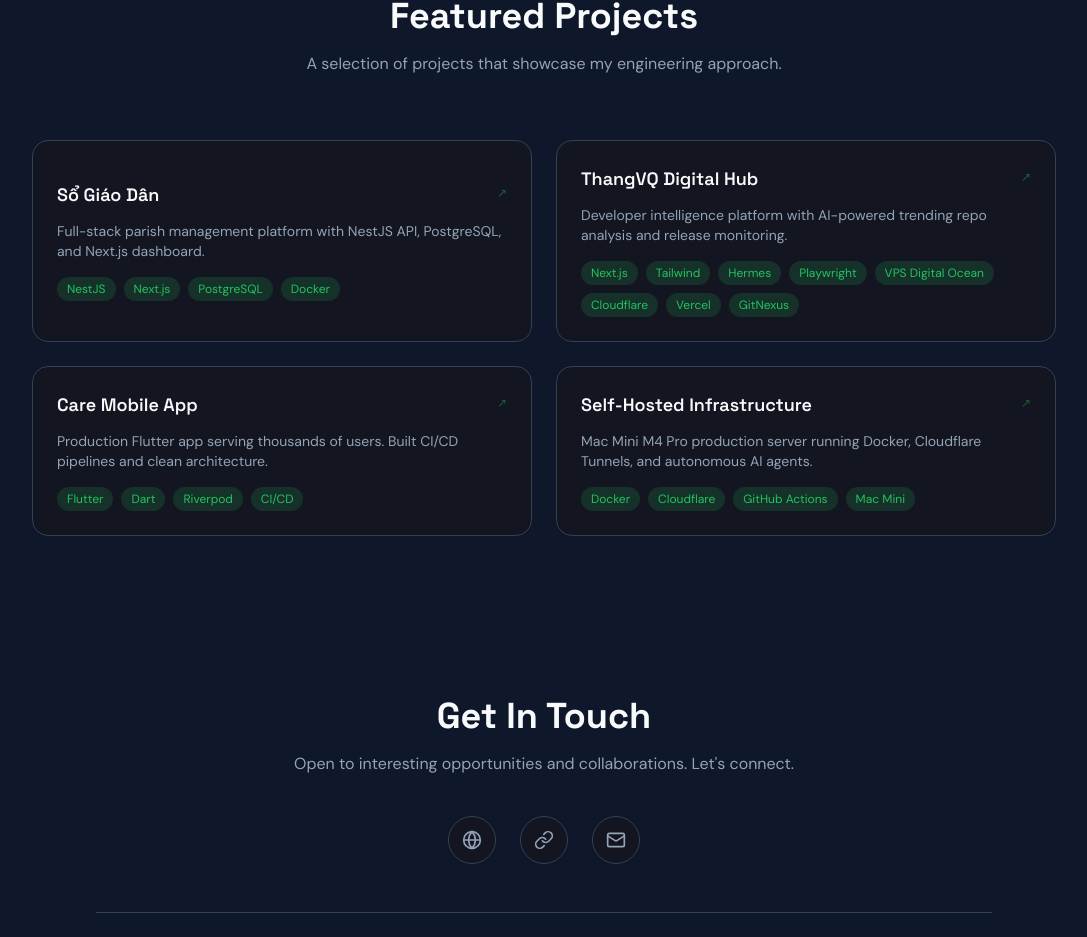
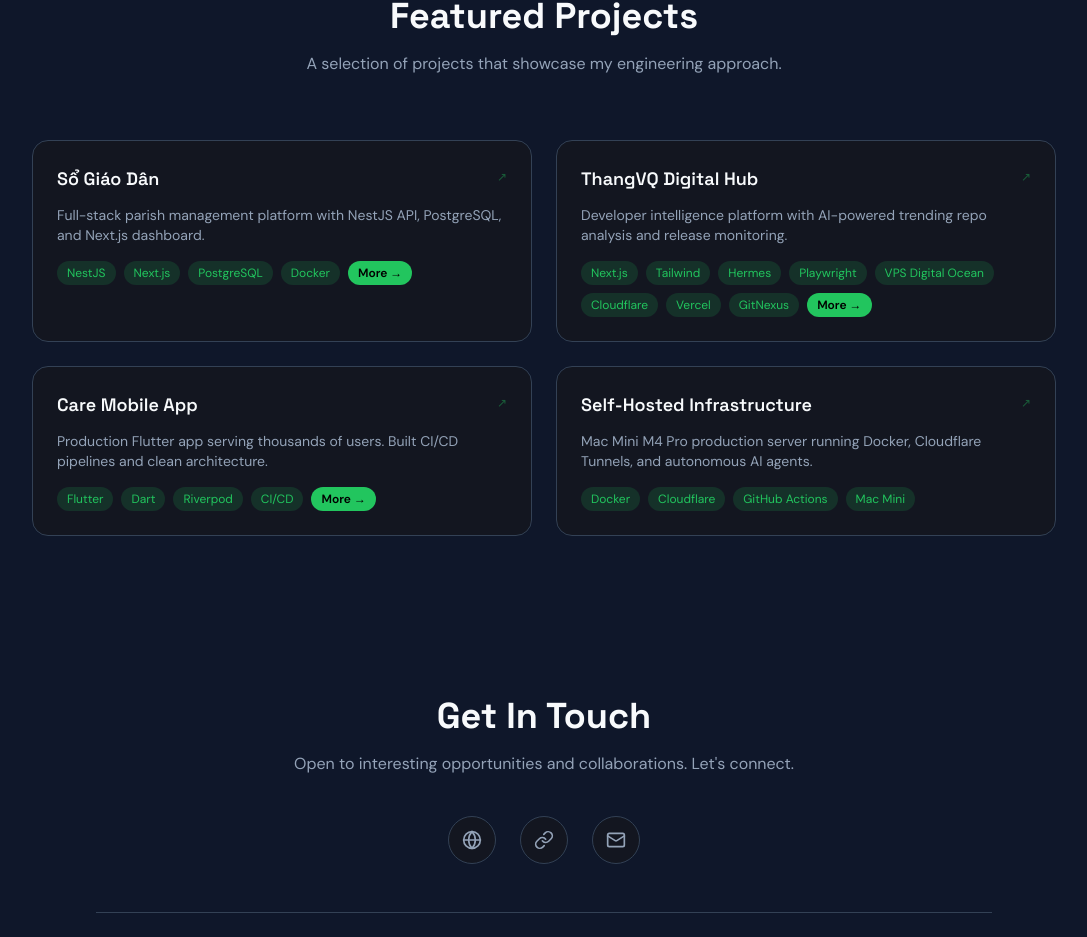
Before and after one commit to thangvq95/thangvq-digital-hub, a Next.js app: page / in a window 1280 px wide. Shown: the part 3616-4553 px from the top of the page, without its empty margins (96-1183 px from the left). Built offline with nearby package versions, Linux system fonts and the light colour scheme.

Commit message:
feat: add client-side More link on project cards routing to stack page

```diff
--- a/components/portfolio/ProjectsSection.tsx
+++ b/components/portfolio/ProjectsSection.tsx
@@ -1,6 +1,7 @@
 "use client";
 
 import { useState } from "react";
+import Link from "next/link";
 import { PROJECTS } from "@/lib/constants";
 import ProjectDialog from "./ProjectDialog";
 
@@ -25,11 +26,28 @@
           A selection of projects that showcase my engineering approach.
         </p>
         <div className="grid grid-cols-1 sm:grid-cols-2 gap-6">
-          {PROJECTS.map((project, i) => (
-            <button
+          {PROJECTS.map((project, i) => {
+            const stackUrl =
+              project.stackProject !== null &&
+              project.stackProject !== undefined
+                ? project.stackProject === ""
+                  ? "/stack"
+                  : `/stack?project=${project.stackProject}`
+                : null;
+
+            return (
+              <div
                 key={project.title}
                 data-testid={`project-card-${i}`}
                 onClick={() => setSelected(project)}
+                onKeyDown={(e) => {
+                  if (e.key === "Enter" || e.key === " ") {
+                    e.preventDefault();
+                    setSelected(project);
+                  }
+                }}
+                role="button"
+                tabIndex={0}
                 className="p-6 rounded-2xl glass card-hover group text-left w-full cursor-pointer transition-all duration-200"
                 style={{ border: "1px solid var(--border)" }}
                 aria-label={`View details for ${project.title}`}
@@ -68,9 +86,25 @@
                       {tag}
                     </span>
                   ))}
+                  {stackUrl && (
+                    <Link
+                      href={stackUrl}
+                      onClick={(e) => {
+                        e.stopPropagation();
+                      }}
+                      className="text-xs px-2.5 py-1 rounded-full hover:brightness-110 active:scale-95 transition-all duration-150 font-semibold"
+                      style={{
+                        background: "var(--accent)",
+                        color: "#000",
+                      }}
+                    >
+                      More →
+                    </Link>
+                  )}
                 </div>
-            </button>
-          ))}
+              </div>
+            );
+          })}
         </div>
       </div>
 
```
Also changed, not shown: 3 other files (tests, documents, lock files or other folders). Lines whose indentation alone changed are shown as unchanged.
